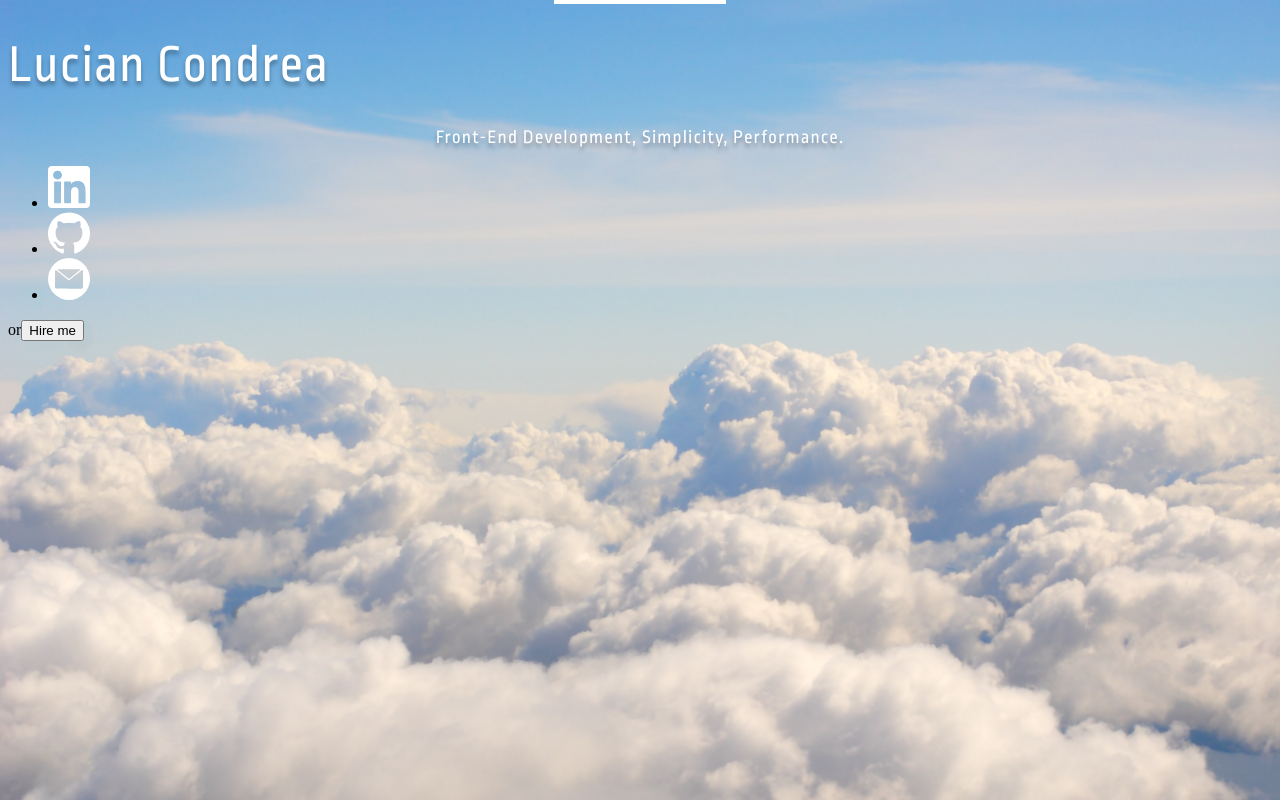
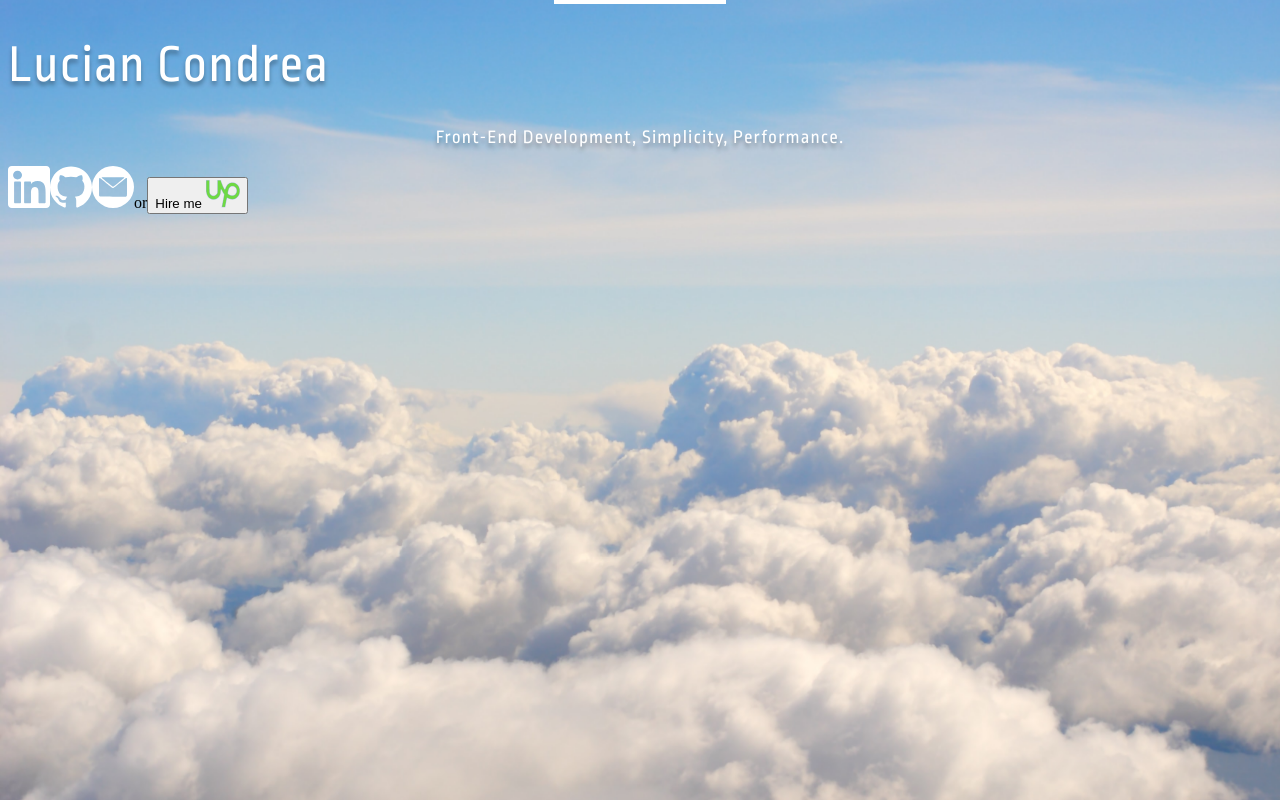
Before and after one commit to luciancic/condrea.dev, a Gatsby site: page / in a window 1280 px wide. Built offline with nearby package versions, Linux system fonts and the light colour scheme; Gatsby itself is replaced by a stand-in of ours.

Commit message:
add upwork logo in button

```diff
--- a/src/components/Action.js
+++ b/src/components/Action.js
@@ -2,29 +2,24 @@ import React from "react"
 import EmailIcon from "../images/email.svg"
 import GithubIcon from '../images/github.svg'
 import LinkedinIcon from '../images/linkedin.svg'
+import UpworkIcon from '../images/upwork.png'
+import './Action.css'
+
 function Action() {
   return (
     <nav>
-      <ul>
-        <li>
       <span>
         <img src={LinkedinIcon} height="42" alt="email" />
       </span>
-        </li>
-        <li>
       <span>
         <img src={GithubIcon} height="42" alt="email" />
       </span>
-        </li>
-        <li>
       <span>
         <img src={EmailIcon} height="42" alt="email" />
       </span>
-        </li>
-      </ul>
       <span>or</span>
       <button>
-        Hire me <i src={EmailIcon} />
+        Hire me <img src={UpworkIcon} />
       </button>
     </nav>
   )
```
Also changed, not shown: src/components/Action.css (added), src/images/upwork.png (added). Lines whose indentation alone changed are shown as unchanged.
